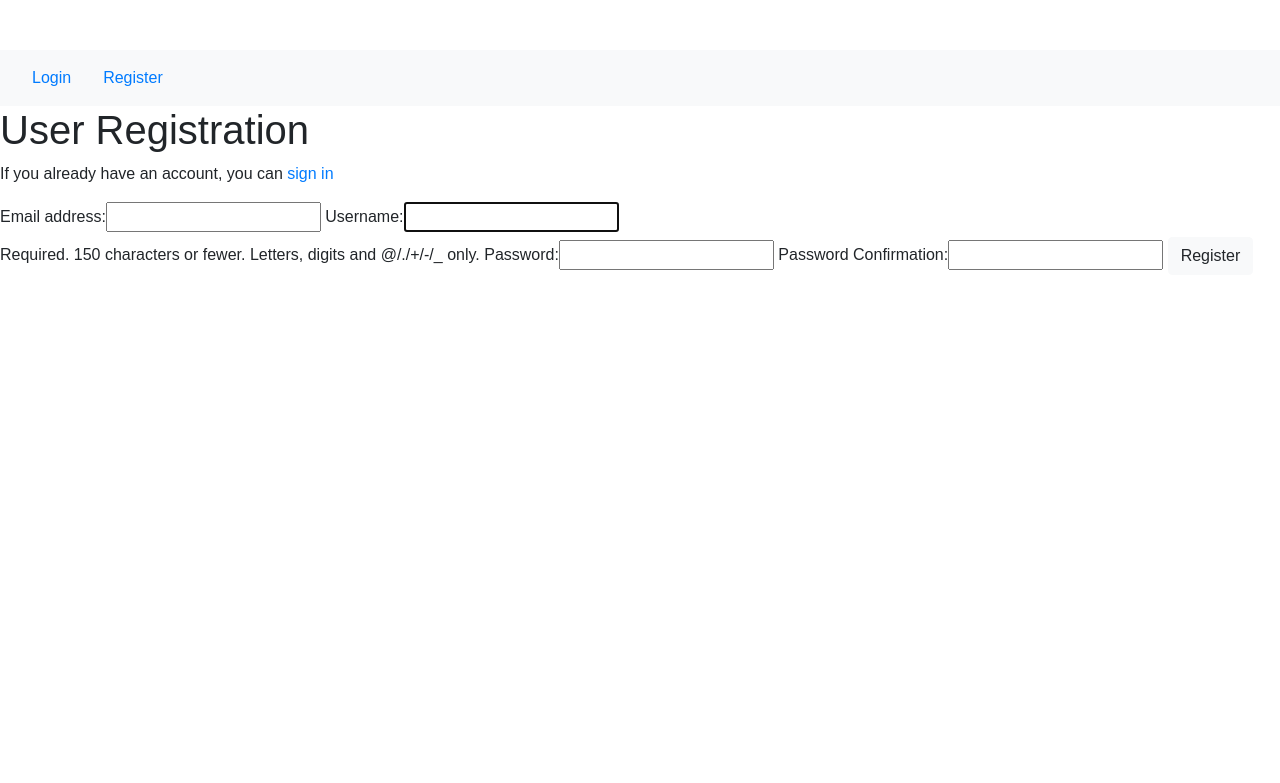
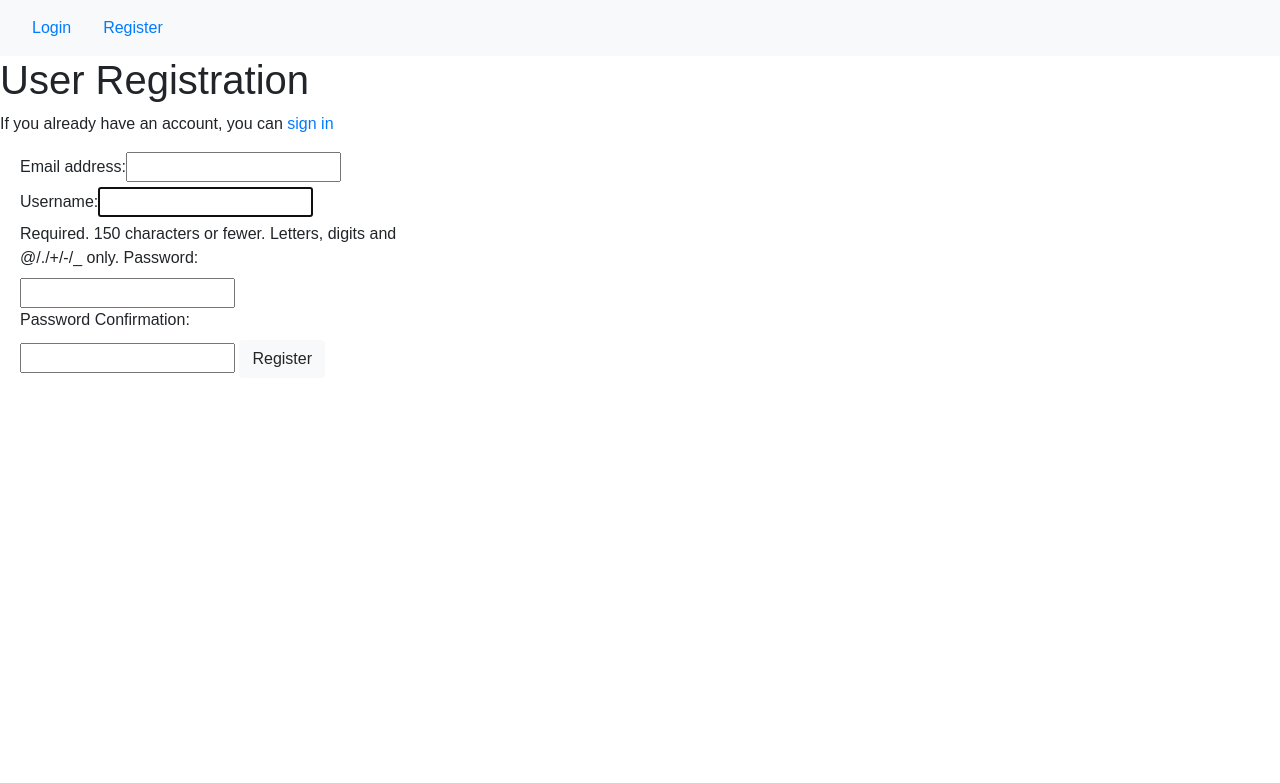
Before and after one commit to iulianpro/django-e-commerce, a Django app: page /accounts/register/ in a window 1280 px wide. Shown: the top 783 px of the page. Run offline with Django 3.2, Linux system fonts and the light colour scheme; some libraries are stand-ins or nearby versions.

Commit message:
Changed form style

```diff
--- a/static/css/style.css
+++ b/static/css/style.css
@@ -1,6 +1,10 @@
 body {
     font-family: Arial;
-    padding-top: 50px;
+}
+
+form {
+    width: 30%;
+    margin-left: 20px;
 }
 
 footer {
```
